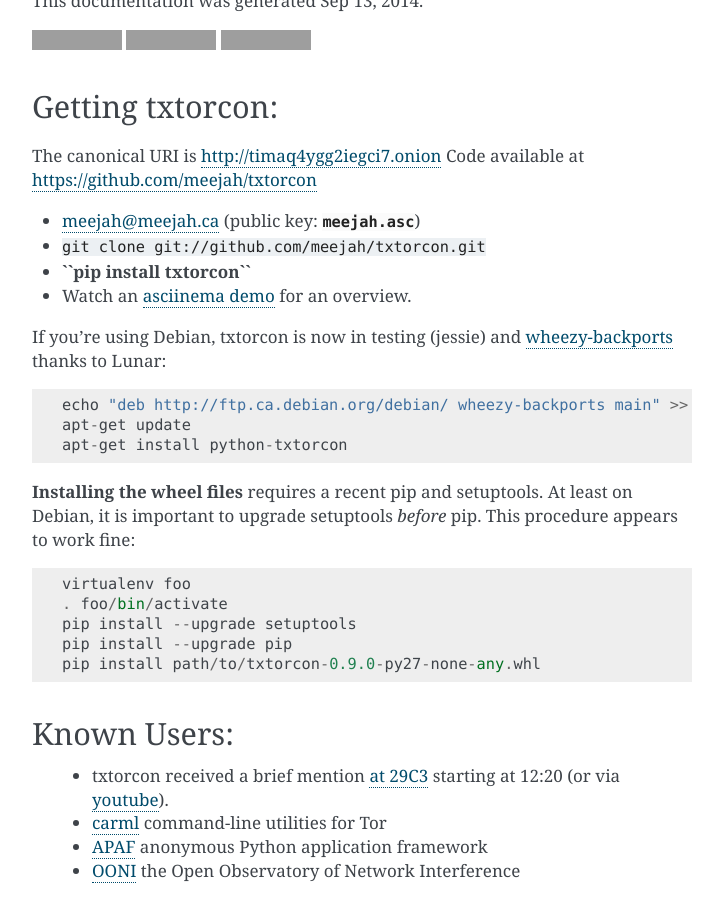
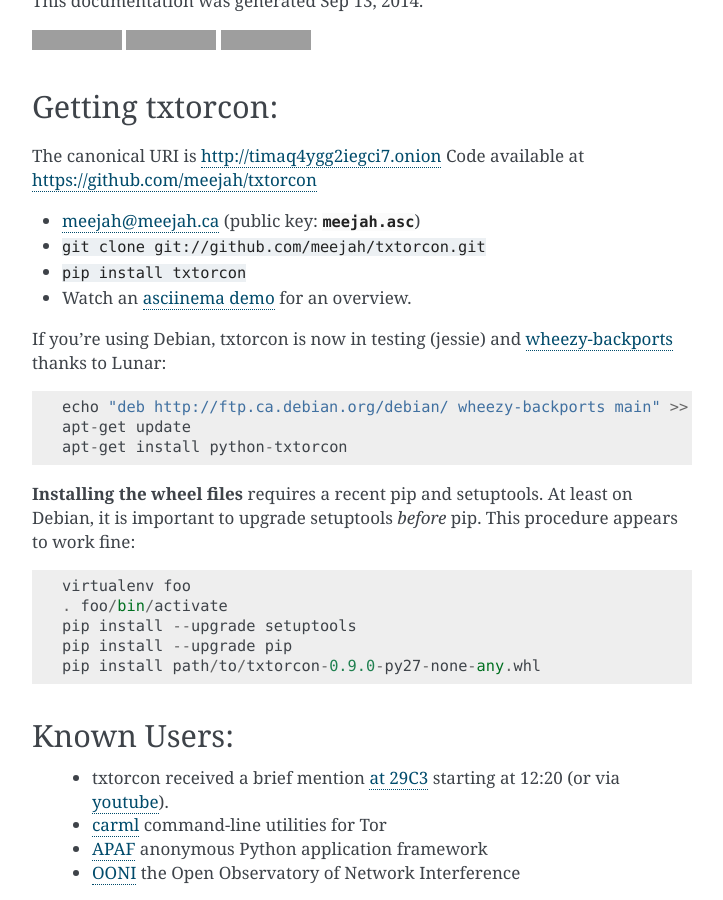
Before and after one commit to meejah/txtorcon, a Sphinx documentation site: the page built from docs/index.rst, in a window 1280 px wide and 900 px high, scrolled down 1845 px, cut to the strip 0-900 px from the top of the window. Shown: the whole strip, without its empty margins (388-1111 px from the left). Built offline with Sphinx 7.4.7, drawn with Linux system fonts in a browser that asks for light colours; grey boxes are pictures that could not be loaded.

```diff
--- a/docs/index.rst
+++ b/docs/index.rst
@@ -105,7 +105,7 @@ Code available at https://github.com/meejah/txtorcon
 
 - meejah@meejah.ca (public key: :download:`meejah.asc <../meejah.asc>`)
 - ``git clone git://github.com/meejah/txtorcon.git``
-- **``pip install txtorcon``**
+- ``pip install txtorcon``
 - Watch an `asciinema demo <http://asciinema.org/a/5654>`_ for an overview.
 
 
```
